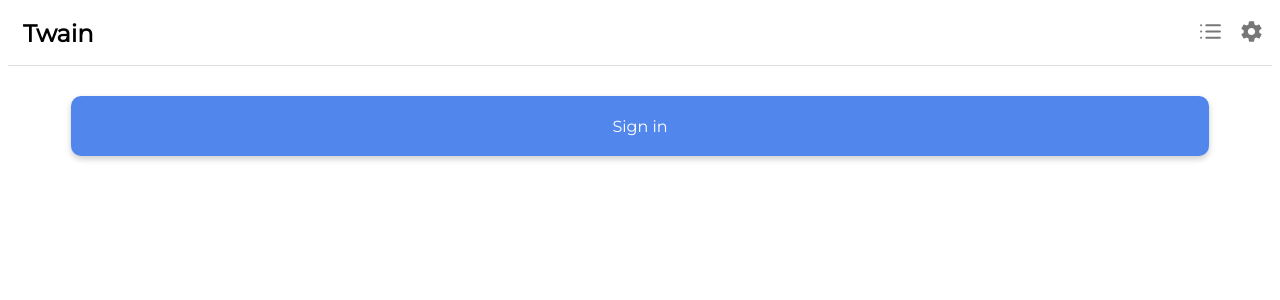
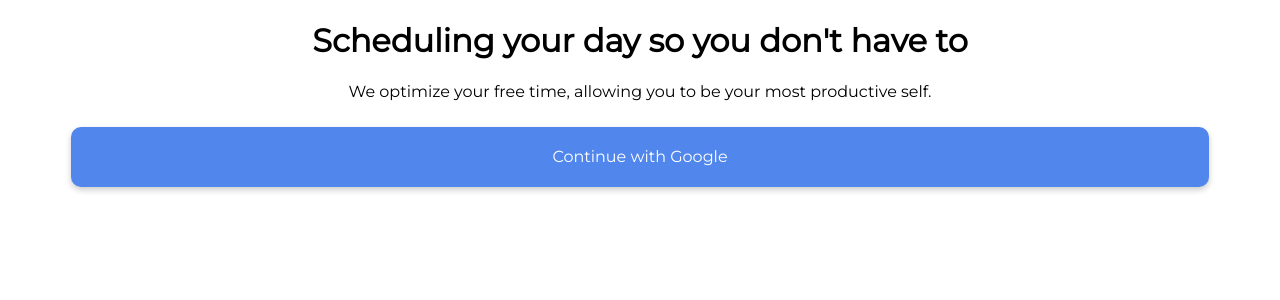
Before and after one commit to ucladevx/twain-extension, a React (Create React App) app: page / in a window 1280 px wide. Shown: the top 300 px of the page. Built offline with nearby package versions, Linux system fonts and the light colour scheme; the HTML template or start-up script is replaced by a standard one.

Commit message:
initial onboarding container and logic

```diff
--- a/src/App.js
+++ b/src/App.js
@@ -1,9 +1,10 @@
-import React from 'react';
+import React, { useState } from 'react';
 import { BrowserRouter as Router, Switch, Route } from 'react-router-dom';
 
 import Navbar from './components/containers/Nav';
 
 import Global from './components/presentational/styled/Global';
+import Onboarding from './components/containers/Onboarding';
 import Login from './components/containers/Login';
 import TaskList from './components/containers/TaskList';
 import Settings from './components/containers/Settings';
@@ -27,7 +28,10 @@ const App = () => {
         <Switch>
           <Route path="/settings" component={Settings} />
           <Route path="/help" component={Help} />
-          <Route component={DefaultContainer} />
+          <Route path="/tasklist" component={DefaultContainer} />
+          <Route path="/login" component={DefaultContainer} />
+
+          <Route component={Onboarding} />
         </Switch>
       </Router>
     </Global>
--- /dev/null
+++ b/src/components/containers/Onboarding.js
@@ -0,0 +1,72 @@
+import React, { useState } from 'react';
+import { Link, useHistory } from 'react-router-dom';
+
+import { FullButton } from '../presentational/styled/Button';
+
+const Intro = ({ handleContinue }) => (
+  <div>
+    <h1>Scheduling your day so you don't have to</h1>
+    <p>
+      We optimize your free time, allowing you to be your most productive self.
+    </p>
+    <FullButton primary onClick={handleContinue}>
+      Continue with Google
+    </FullButton>
+  </div>
+);
+
+const Welcome = ({ handleContinue }) => (
+  <div>
+    <h1>Welcome to Twain!</h1>
+    <p>Your Twain to-do list:</p>
+    <ul>
+      <li>Tell us your scheduling preferences</li>
+      <li>Create your list of tasks</li>
+      <li>Let Twain schedule your tasks into your Google calendar</li>
+    </ul>
+    <FullButton primary onClick={handleContinue}>
+      Let's get started!
+    </FullButton>
+  </div>
+);
+
+const OptionPage = () => (
+  <div>
+    <p>Which calendar do you want Twain to schedule your tasks in?</p>
+    <div>temp temp temp</div>
+  </div>
+);
+
+const Content = [
+  { component: Intro, customButton: true },
+  { component: Welcome, customButton: true },
+  { component: OptionPage, customButton: false }
+];
+
+const Onboarding = () => {
+  const [page, setPage] = useState(0);
+  const history = useHistory();
+
+  const handleContinue = () =>
+    page == Content.length - 1 ? history.push('/tasklist') : setPage(page + 1);
+
+  const getCurrent = () => {
+    const Component = Content[page].component;
+    return <Component handleContinue={handleContinue} />;
+  };
+
+  return (
+    <div>
+      {getCurrent()}
+      {Content[page].customButton ? (
+        ''
+      ) : (
+        <FullButton primary onClick={handleContinue}>
+          continue
+        </FullButton>
+      )}
+    </div>
+  );
+};
+
+export default Onboarding;
```
